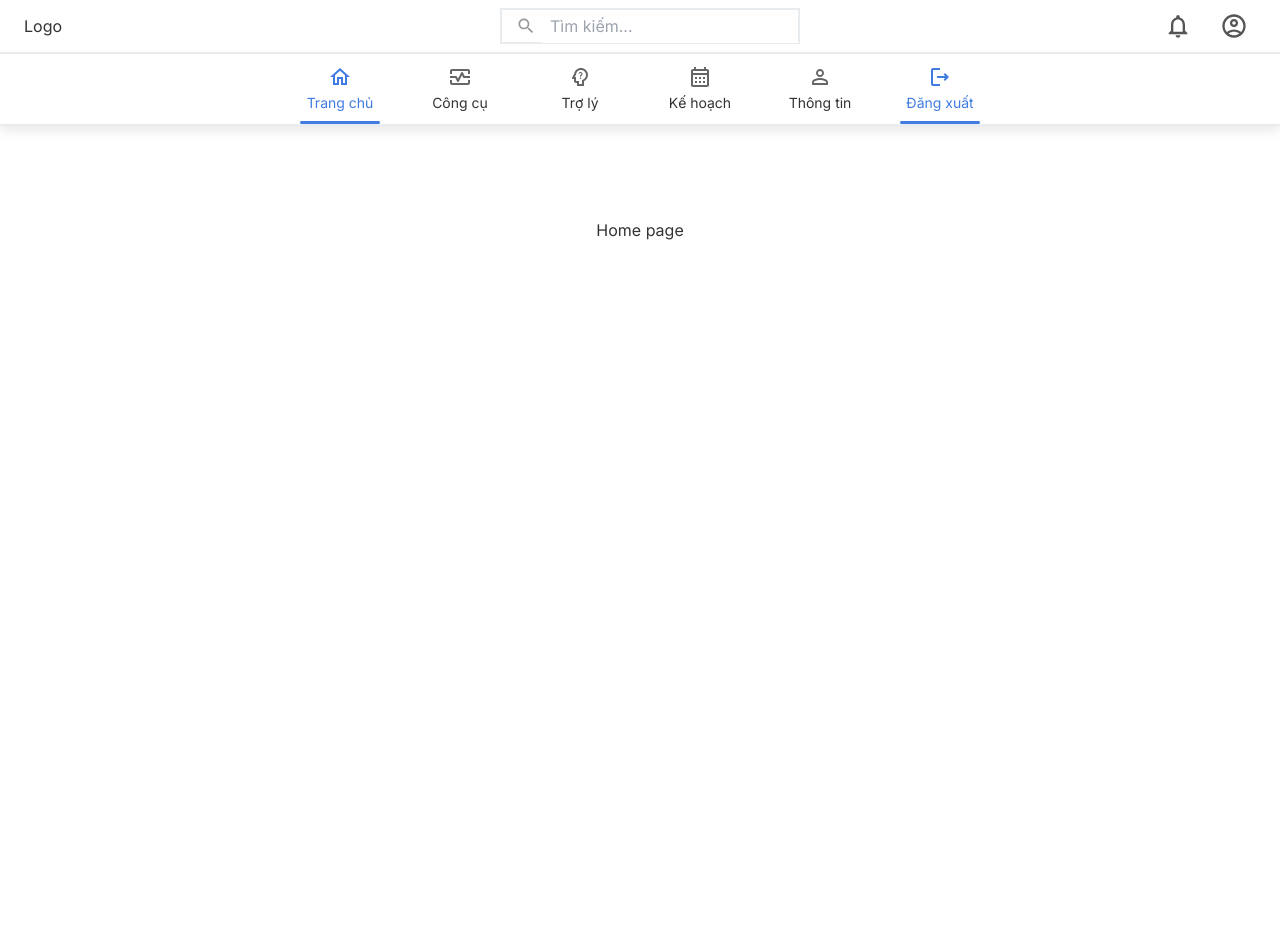
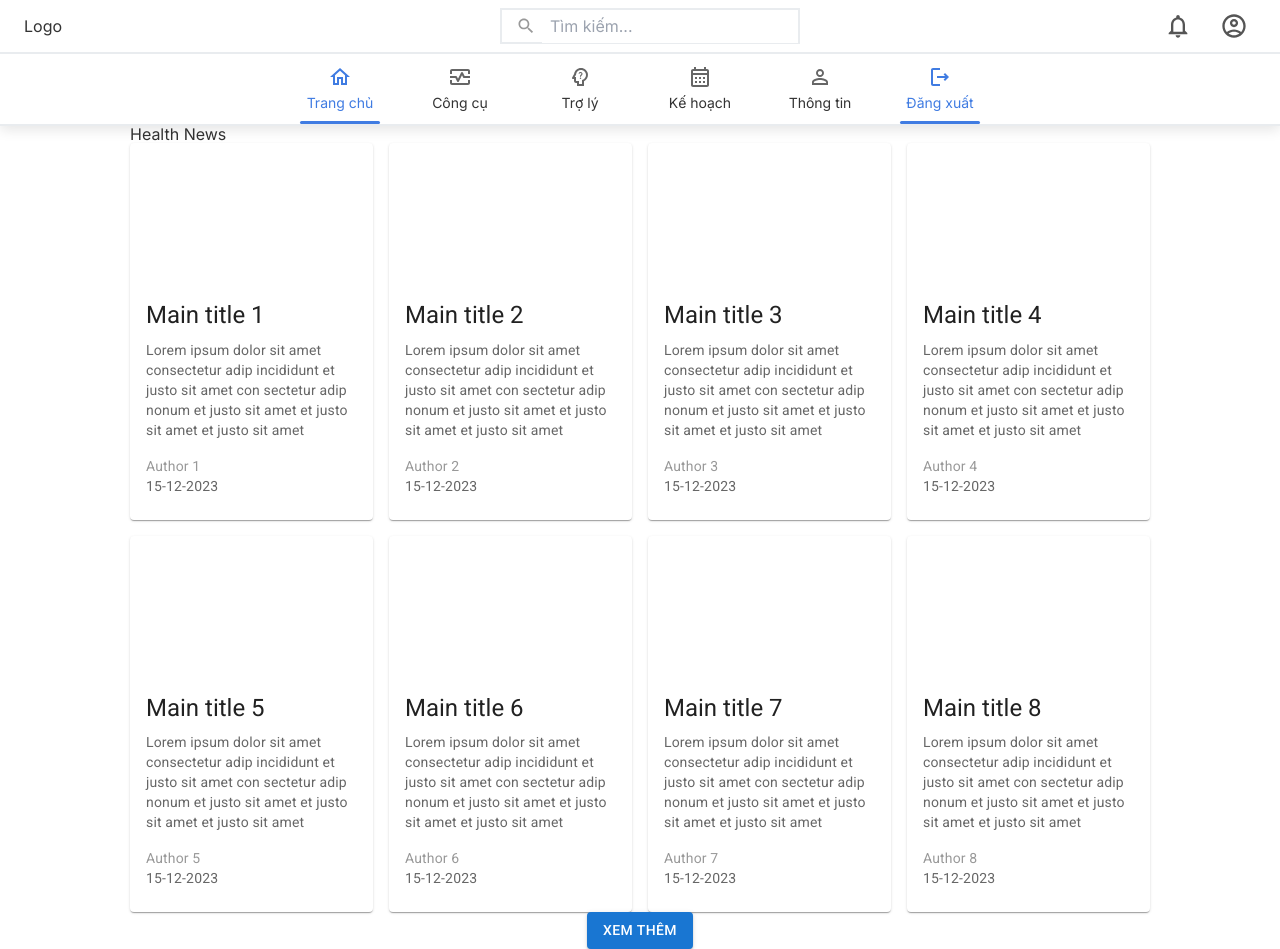
Before and after one commit to Backheart-js/metta_client, a Next.js app: page / in a window 1280 px wide. Before the commit the page ends 925 px from the top, so only its background shows below. Built offline with nearby package versions, Linux system fonts and the light colour scheme; no server answers.

Commit message:
Add list

```diff
--- a/src/app/GlobalStyle.scss
+++ b/src/app/GlobalStyle.scss
@@ -19,3 +19,9 @@
     display: flex;
     align-items: center;
 }
+
+.container {
+    max-width: 1020px;
+    margin-left: auto;
+    margin-right: auto;
+}
--- a/src/app/layout.tsx
+++ b/src/app/layout.tsx
@@ -38,7 +38,9 @@ export default function RootLayout({
                 <nav className="flex md:hidden fixed bottom-0 left-0 right-0">
                     <MobileNavbar />
                 </nav>
-                <main className="mt-14 sm:mt-16 md:mt-[125px]">{children}</main>
+                <main className="container mt-14 sm:mt-16 md:mt-[125px]">
+                    {children}
+                </main>
             </body>
         </html>
     );
--- /dev/null
+++ b/src/app/mock/mock-article.tsx
@@ -0,0 +1,66 @@
+export const articleData = [
+    {
+        thumbnailUrl: '',
+        mainTitle: 'Main title 1',
+        author: 'Author 1',
+        description:
+            'Lorem ipsum dolor sit amet consectetur adip incididunt et justo sit amet con sectetur adip nonum et justo sit amet et justo sit amet et justo sit amet',
+        date: '15-12-2023',
+    },
+    {
+        thumbnailUrl: '',
+        mainTitle: 'Main title 2',
+        author: 'Author 2',
+        description:
+            'Lorem ipsum dolor sit amet consectetur adip incididunt et justo sit amet con sectetur adip nonum et justo sit amet et justo sit amet et justo sit amet',
+        date: '15-12-2023',
+    },
+    {
+        thumbnailUrl: '',
+        mainTitle: 'Main title 3',
+        author: 'Author 3',
+        description:
+            'Lorem ipsum dolor sit amet consectetur adip incididunt et justo sit amet con sectetur adip nonum et justo sit amet et justo sit amet et justo sit amet',
+        date: '15-12-2023',
+    },
+    {
+        thumbnailUrl: '',
+        mainTitle: 'Main title 4',
+        author: 'Author 4',
+        description:
+            'Lorem ipsum dolor sit amet consectetur adip incididunt et justo sit amet con sectetur adip nonum et justo sit amet et justo sit amet et justo sit amet',
+        date: '15-12-2023',
+    },
+    {
+        thumbnailUrl: '',
+        mainTitle: 'Main title 5',
+        author: 'Author 5',
+        description:
+            'Lorem ipsum dolor sit amet consectetur adip incididunt et justo sit amet con sectetur adip nonum et justo sit amet et justo sit amet et justo sit amet',
+        date: '15-12-2023',
+    },
+    {
+        thumbnailUrl: '',
+        mainTitle: 'Main title 6',
+        author: 'Author 6',
+        description:
+            'Lorem ipsum dolor sit amet consectetur adip incididunt et justo sit amet con sectetur adip nonum et justo sit amet et justo sit amet et justo sit amet',
+        date: '15-12-2023',
+    },
+    {
+        thumbnailUrl: '',
+        mainTitle: 'Main title 7',
+        author: 'Author 7',
+        description:
+            'Lorem ipsum dolor sit amet consectetur adip incididunt et justo sit amet con sectetur adip nonum et justo sit amet et justo sit amet et justo sit amet',
+        date: '15-12-2023',
+    },
+    {
+        thumbnailUrl: '',
+        mainTitle: 'Main title 8',
+        author: 'Author 8',
+        description:
+            'Lorem ipsum dolor sit amet consectetur adip incididunt et justo sit amet con sectetur adip nonum et justo sit amet et justo sit amet et justo sit amet',
+        date: '15-12-2023',
+    },
+];
--- a/src/app/page.tsx
+++ b/src/app/page.tsx
@@ -4,6 +4,8 @@ import './GlobalStyle.scss';
 import './_variables.scss';
 import { checkLoginStatus } from '@/middlewares/checkLogin.middleware';
 import { useEffect } from 'react';
+import { articleData } from './mock/mock-article';
+import ListPage from '@/components/ListPage/ListPage';
 
 interface HomeProps {}
 
@@ -20,9 +22,17 @@ const Home: NextPage<HomeProps> = () => {
     }, []);
 
     return (
-        <main className="flex min-h-screen flex-col items-center justify-between p-24">
-            <div className="">Home page</div>
-        </main>
+        <div className="flex min-h-screen flex-col items-center justify-between">
+            <div className="w-full">
+                <ListPage
+                    layout="grid"
+                    id="#article"
+                    title="Health News"
+                    showAllPath="/health-article"
+                    data={articleData}
+                />
+            </div>
+        </div>
     );
 };
 
--- /dev/null
+++ b/src/components/CardArticle/CardArticle.tsx
@@ -0,0 +1,58 @@
+import Image from 'next/image';
+import Link from 'next/link';
+import React from 'react';
+import Card from '@mui/material/Card';
+import CardActions from '@mui/material/CardActions';
+import CardContent from '@mui/material/CardContent';
+import CardMedia from '@mui/material/CardMedia';
+import Button from '@mui/material/Button';
+import Typography from '@mui/material/Typography';
+
+interface ICardArticle {
+    path: string;
+    articleData: IData;
+}
+
+interface IData {
+    thumbnailUrl: string;
+    mainTitle: string;
+    author: string;
+    description: string;
+    date: string;
+}
+
+function CardArticle({ path, articleData }: ICardArticle) {
+    const { thumbnailUrl, mainTitle, author, description, date } = articleData;
+
+    return (
+        <Link href={path}>
+            <Card sx={{ maxWidth: 345 }}>
+                <CardMedia
+                    sx={{ height: 140 }}
+                    image={thumbnailUrl}
+                    title="thumbnail"
+                />
+                <CardContent>
+                    <Typography gutterBottom variant="h5" component="div">
+                        {mainTitle}
+                    </Typography>
+                    <Typography
+                        variant="body2"
+                        paragraph
+                        color="text.secondary"
+                    >
+                        {description}
+                    </Typography>
+                    <Typography variant="body2" color="#999">
+                        {author}
+                    </Typography>
+                    <Typography variant="body2" color="text.secondary">
+                        {date}
+                    </Typography>
+                </CardContent>
+            </Card>
+        </Link>
+    );
+}
+
+export default CardArticle;
--- /dev/null
+++ b/src/components/ListPage/ListPage.tsx
@@ -0,0 +1,55 @@
+'use client';
+import React, { useState } from 'react';
+import TitleList from './TitleList';
+import { Button } from '@mui/material';
+import CardArticle from '../CardArticle/CardArticle';
+
+interface IListPage {
+    layout: string;
+    id: string;
+    title: string;
+    showAllPath: string;
+    data: any[];
+}
+
+function ListPage({ layout, id, title, showAllPath = '/', data }: IListPage) {
+    const [first, setfirst] = useState();
+
+    return (
+        <div id={id}>
+            {layout === 'slide' ? (
+                <TitleList title={title} showAllPath={showAllPath} />
+            ) : (
+                <div className="">
+                    <h3 className="">{title}</h3>
+                </div>
+            )}
+            <div>
+                {layout === 'grid' ? (
+                    <div className="grid md:grid-cols-3 xl:grid-cols-4 gap-4 w-full">
+                        {data.map((item, index) => {
+                            return (
+                                <CardArticle
+                                    path={showAllPath}
+                                    articleData={item}
+                                    key={index}
+                                />
+                            );
+                        })}
+                    </div>
+                ) : (
+                    <div className=""></div>
+                )}
+            </div>
+            {layout === 'grid' && (
+                <div className="w-full center">
+                    <Button variant="contained" href={showAllPath}>
+                        Xem thêm
+                    </Button>
+                </div>
+            )}
+        </div>
+    );
+}
+
+export default ListPage;
--- /dev/null
+++ b/src/components/ListPage/TitleList.tsx
@@ -0,0 +1,29 @@
+import Link from 'next/link';
+import { useRouter } from 'next/navigation';
+import React from 'react';
+
+interface IListPage {
+    title: string;
+    showAllPath: string;
+}
+
+function TitleList({ title, showAllPath }: IListPage) {
+    const router = useRouter();
+
+    const handleShowAll = () => {
+        router.push(showAllPath);
+    };
+
+    return (
+        <div className="center-y justify-between">
+            <button onClick={handleShowAll}>
+                <h3 className="text-lg">{title}</h3>
+            </button>
+            <Link className="text-bluePrimary text-sm" href={showAllPath}>
+                Xem thêm
+            </Link>
+        </div>
+    );
+}
+
+export default TitleList;
```
